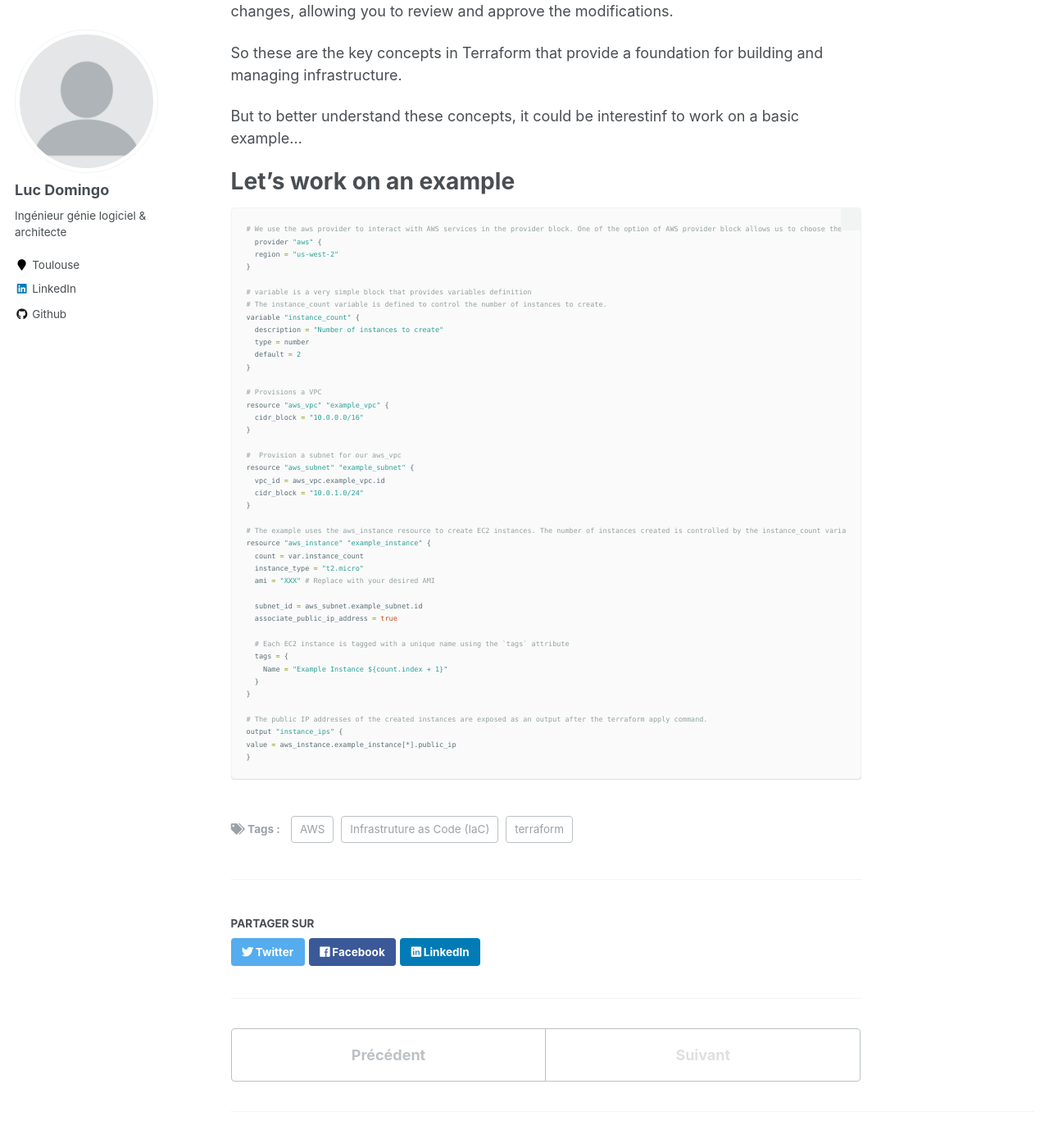
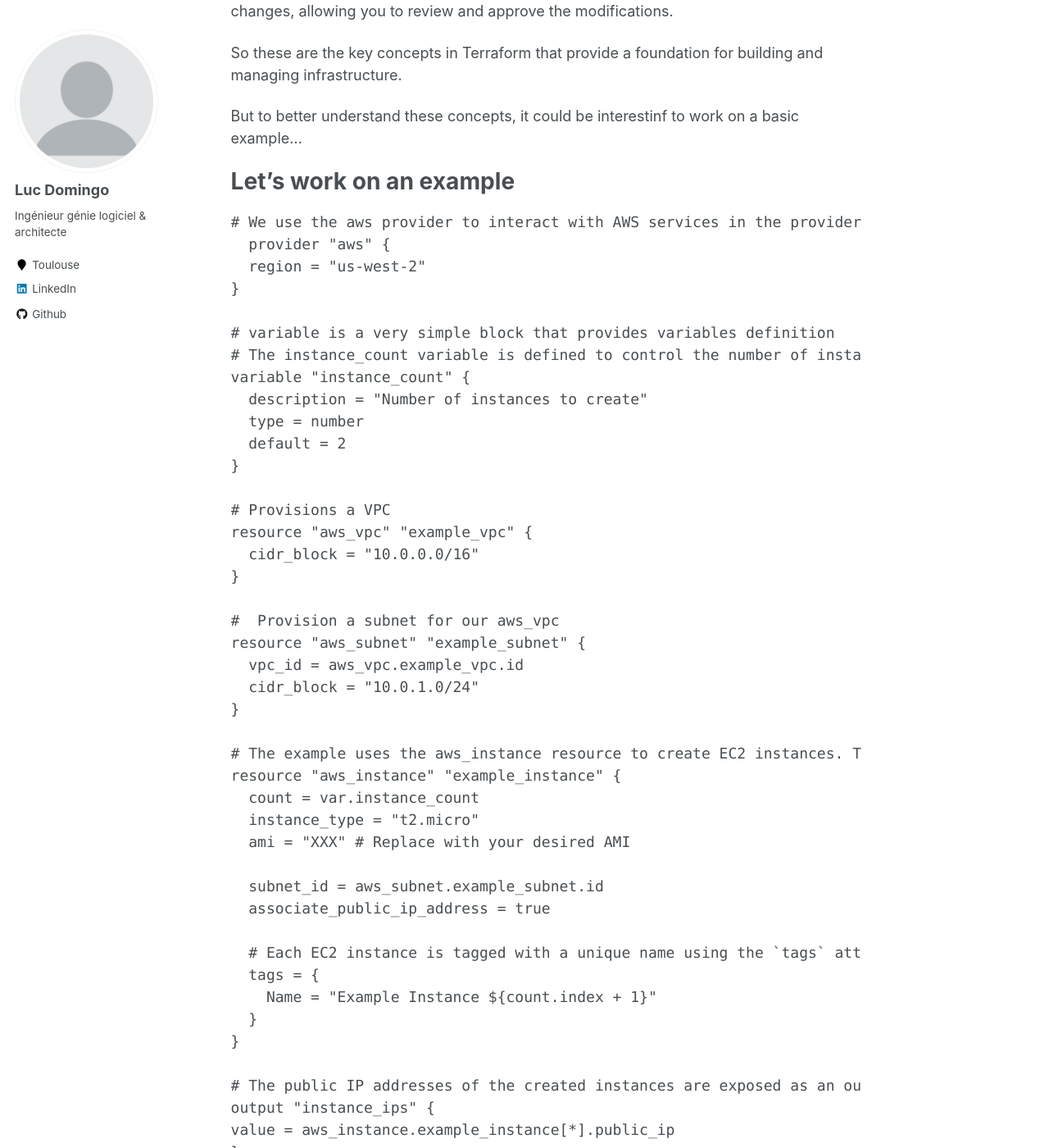
Before and after one commit to LucDomingo/mywebsite, a Jekyll site: the page built from _posts/2023-01-10-terraform-concepts-4.md, in a window 1280 px wide and 1400 px high, scrolled down 1101 px. Shown: the whole window at 82% size. Built offline with Jekyll 4.4.1, drawn with Linux system fonts in a browser that asks for light colours.

Commit message:
Update 2023-01-10-terraform-concepts-4.md

````diff
--- a/_posts/2023-01-10-terraform-concepts-4.md
+++ b/_posts/2023-01-10-terraform-concepts-4.md
@@ -35,7 +35,7 @@ But to better understand these concepts, it could be interestinf to work on a ba
 
 Let's work on an example
 ======
-```hcl
+<pre>
 # We use the aws provider to interact with AWS services in the provider block. One of the option of AWS provider block allows us to choose the region to where deploy our EC2 instances.
   provider "aws" {
   region = "us-west-2"
@@ -79,4 +79,4 @@ resource "aws_instance" "example_instance" {
 output "instance_ips" {
 value = aws_instance.example_instance[*].public_ip
 }
-```
+</pre>
````
